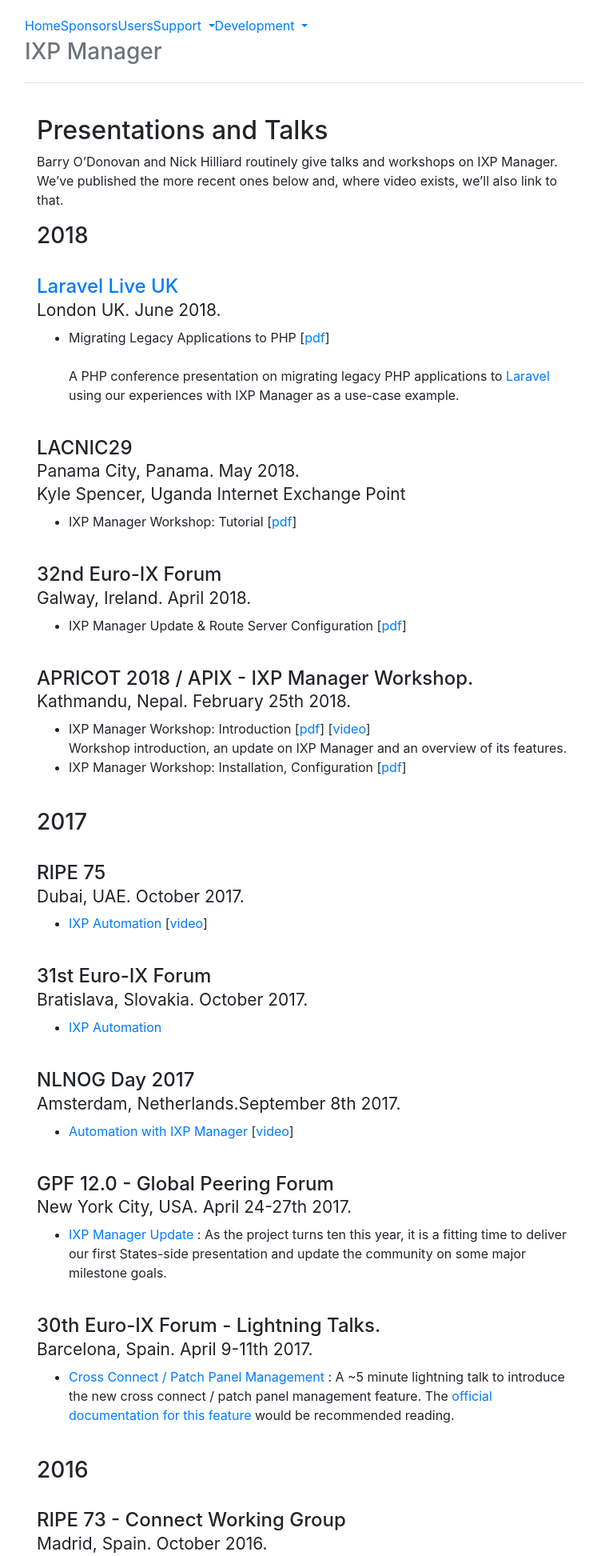
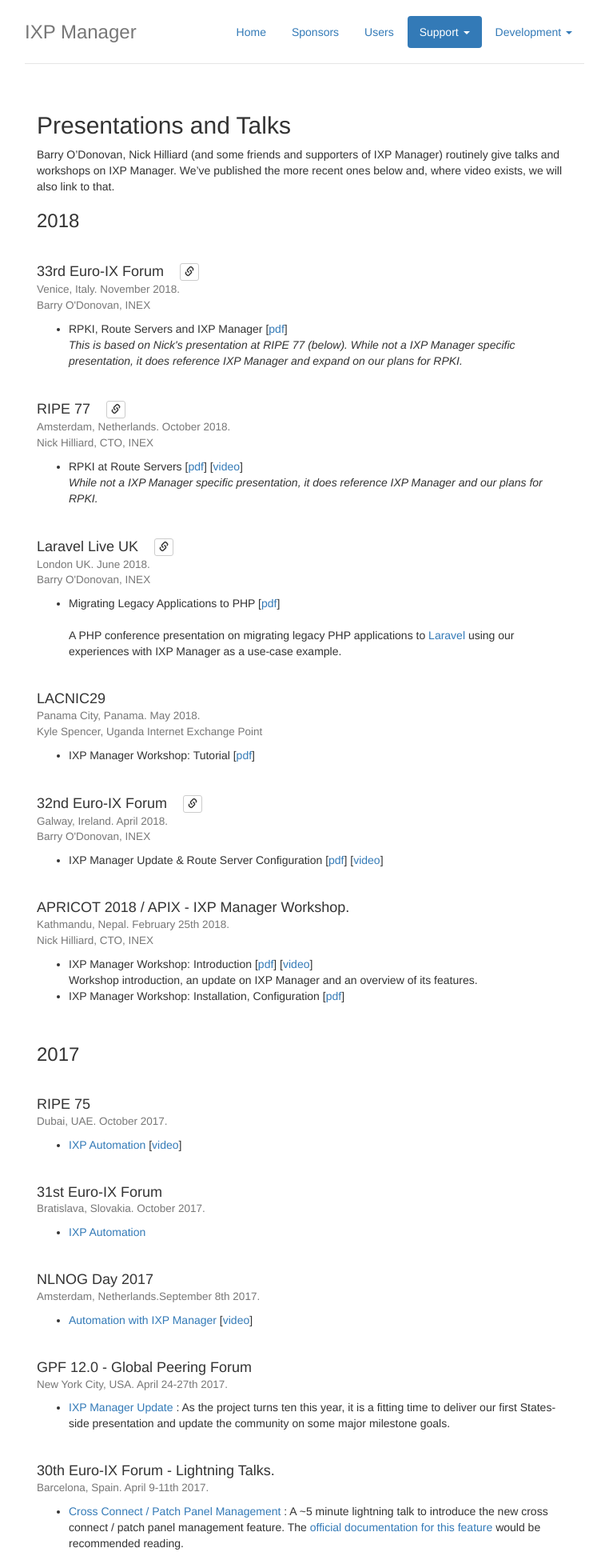
Before and after one commit to inex/ixp-manager-www, a PHP site: page /presentations in a window 1280 px wide. Shown: the top 1945 px of the page at 80% size, without its empty margins (259-1006 px from the left). Run offline with PHP 8.4, Linux system fonts and the light colour scheme; some libraries are stand-ins or nearby versions.

Commit message:
Add recent presentations

```diff
--- a/public/presentations.php
+++ b/public/presentations.php
@@ -7,15 +7,66 @@
 
 
 <p>
-    Barry O&#8217;Donovan and Nick Hilliard routinely give talks and workshops on IXP Manager. We&#8217;ve published the more recent ones below and, where video exists, we&#8217;ll also link to that.
+    Barry O&#8217;Donovan, Nick Hilliard (and some friends and supporters of IXP Manager) routinely give talks and workshops on IXP Manager. We&#8217;ve published the more recent ones below and, where video exists, we will also link to that.
 </p>
 
 <h3>2018</h3>
 <br>
 
 <h4>
-    <a href="https://laravellive.uk/" target="_blank">Laravel Live UK</a><br />
-    <small>London UK. June 2018.</small><br />
+    33rd Euro-IX Forum
+    &nbsp;&nbsp;
+    <a type="button" class="btn btn-xs btn-default" href="https://www.euro-ix.net/en/events/fora/33rd-euro-ix-forum/" target="_blank">
+        <span class="glyphicon glyphicon-link"></span>
+    </a><br>
+    <small>Venice, Italy. November 2018.</small><br>
+    <small>Barry O'Donovan, INEX</small><br>
+
+</h4>
+
+<ul>
+    <li>
+        RPKI, Route Servers and IXP Manager
+            [<a href="media/2018/20181106-euroix33-rpki.pdf">pdf</a>]<br>
+            <em>This is based on Nick's presentation at RIPE 77 (below). While not a IXP Manager
+                specific presentation, it does reference IXP Manager and
+                expand on our plans for RPKI.</em>
+    </li>
+</ul>
+<br>
+
+
+<h4>
+    RIPE 77
+    &nbsp;&nbsp;
+    <a type="button" class="btn btn-xs btn-default" href="https://ripe77.ripe.net/programme/meeting-plan/connect-wg/" target="_blank">
+        <span class="glyphicon glyphicon-link"></span>
+    </a><br>
+    <small>Amsterdam, Netherlands. October 2018.</small><br>
+    <small>Nick Hilliard, CTO, INEX</small><br>
+</h4>
+
+<ul>
+    <li>
+        RPKI at Route Servers
+        [<a href="media/2018/81-inex-ripe-amsterdam-connect-2018-10-17.pdf">pdf</a>]
+        [<a href="https://ripe77.ripe.net/archives/video/2242">video</a>]<br>
+        <em>While not a IXP Manager specific presentation, it does reference IXP Manager and
+        our plans for RPKI.</em>
+    </li>
+</ul>
+<br>
+
+
+<h4>
+    Laravel Live UK
+    &nbsp;&nbsp;
+    <a type="button" class="btn btn-xs btn-default" href="https://laravellive.uk/" target="_blank">
+        <span class="glyphicon glyphicon-link"></span>
+    </a>
+    <br />
+    <small>London UK. June 2018.</small><br>
+    <small>Barry O'Donovan, INEX</small><br>
 </h4>
 
 <ul>
@@ -44,21 +95,29 @@
 <br>
 
 <h4>
-    32nd Euro-IX Forum<br />
-    <small>Galway, Ireland. April 2018.</small>
+    32nd Euro-IX Forum
+    &nbsp;&nbsp;
+    <a type="button" class="btn btn-xs btn-default" href="https://www.euro-ix.net/en/events/fora/32nd-forum/" target="_blank">
+        <span class="glyphicon glyphicon-link"></span>
+    </a><br>
+    <small>Galway, Ireland. April 2018.</small><br>
+    <small>Barry O'Donovan, INEX</small><br>
+
 </h4>
 
 <ul>
     <li>
         IXP Manager Update &amp; Route Server Configuration
-            [<a href="media/2018/20180417-euroix-ixpmanager.pdf">pdf</a>]<br>
+            [<a href="media/2018/20180417-euroix-ixpmanager.pdf">pdf</a>]
+            [<a href="https://www.ixpmanager.org/videos/201804-euroix.mp4">video</a>]<br>
     </li>
 </ul>
 <br>
 
 <h4>
     APRICOT 2018 / APIX - IXP Manager Workshop.<br />
-    <small>Kathmandu, Nepal. February 25th 2018.</small>
+    <small>Kathmandu, Nepal. February 25th 2018.</small><br>
+    <small>Nick Hilliard, CTO, INEX</small><br>
 </h4>
 
 <ul>
```
Also changed, not shown: 3 other files.
